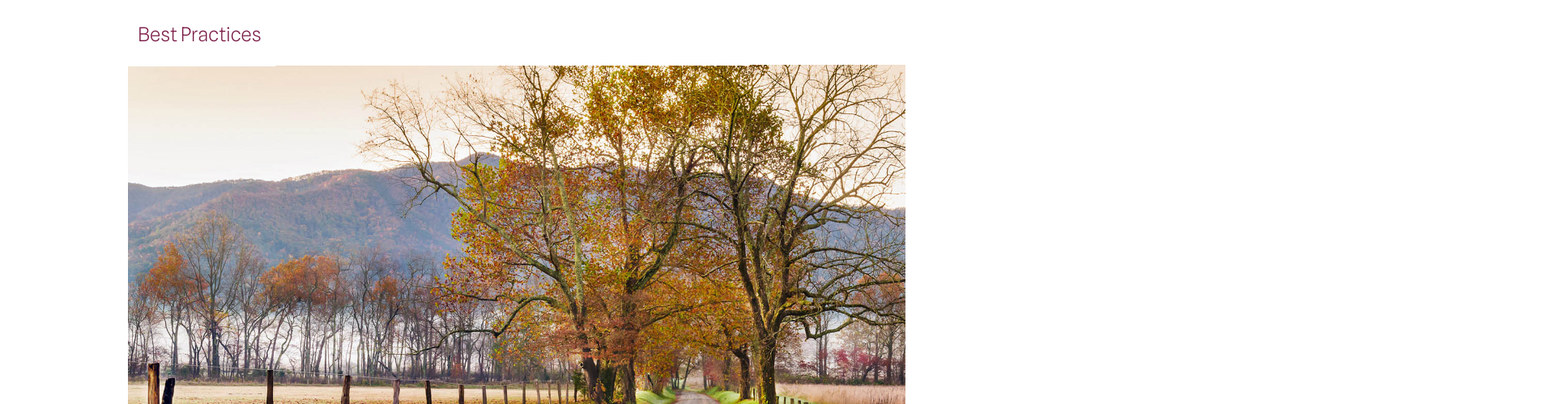
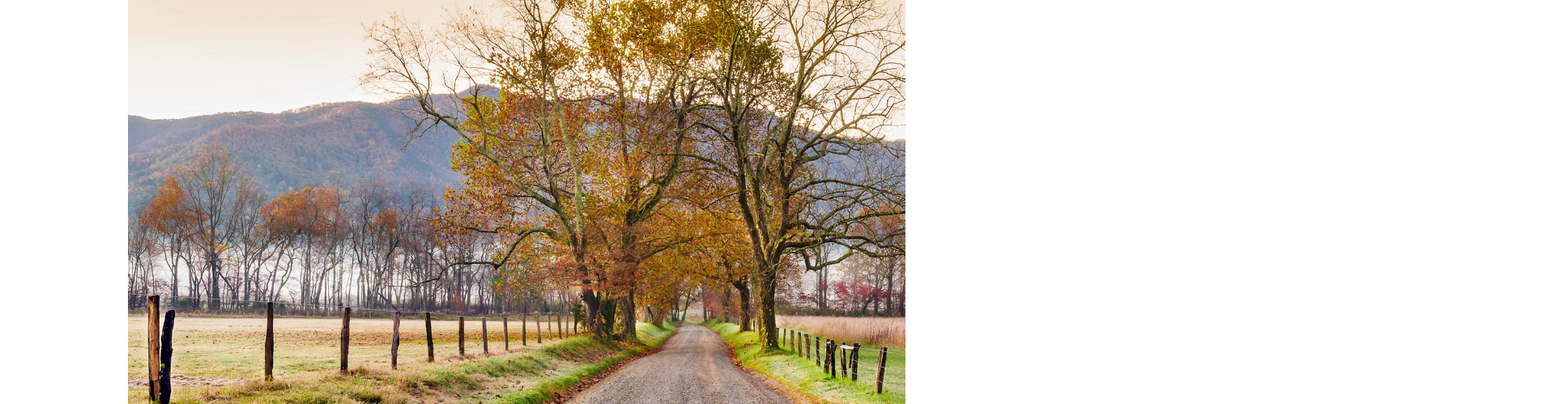
Before and after one commit to Carterbohin/landscape, a plain HTML site: page index.html in a window 1280 px wide. Shown: the part 117-616 px from the top of the page at 81% size, 1920 px wide, since content can reach past the window. Drawn offline with nearby package versions, Linux system fonts and the light colour scheme.

Commit message:
made things below

```diff
--- a/index.html
+++ b/index.html
@@ -54,7 +54,7 @@
 <div id="mainWrapper">
     <main>
 
-        <h1>Best Practices</h1>
+
 
      <!-- Slider main container -->
 <div class="swiper">
@@ -85,7 +85,7 @@
         </picture>
       </div>
 
-
+    </div>
 <h1> Customers Say</h1>
 
 <div class="customers">
@@ -98,8 +98,6 @@
         <p>This app is exactly what I've been looking for! The tutorials are clear, and the step-by-step guides helped me tackle projects I never thought I could. Plus, the community is so inspiring—it's like having a workshop full of friends in my pocket!</p>
     </section>
 
-
-
 </div>
 
 
@@ -110,7 +108,7 @@
 
 
 
-    </div>
+
     <!-- If we need pagination -->
     <div class="swiper-pagination"></div>
 
```
